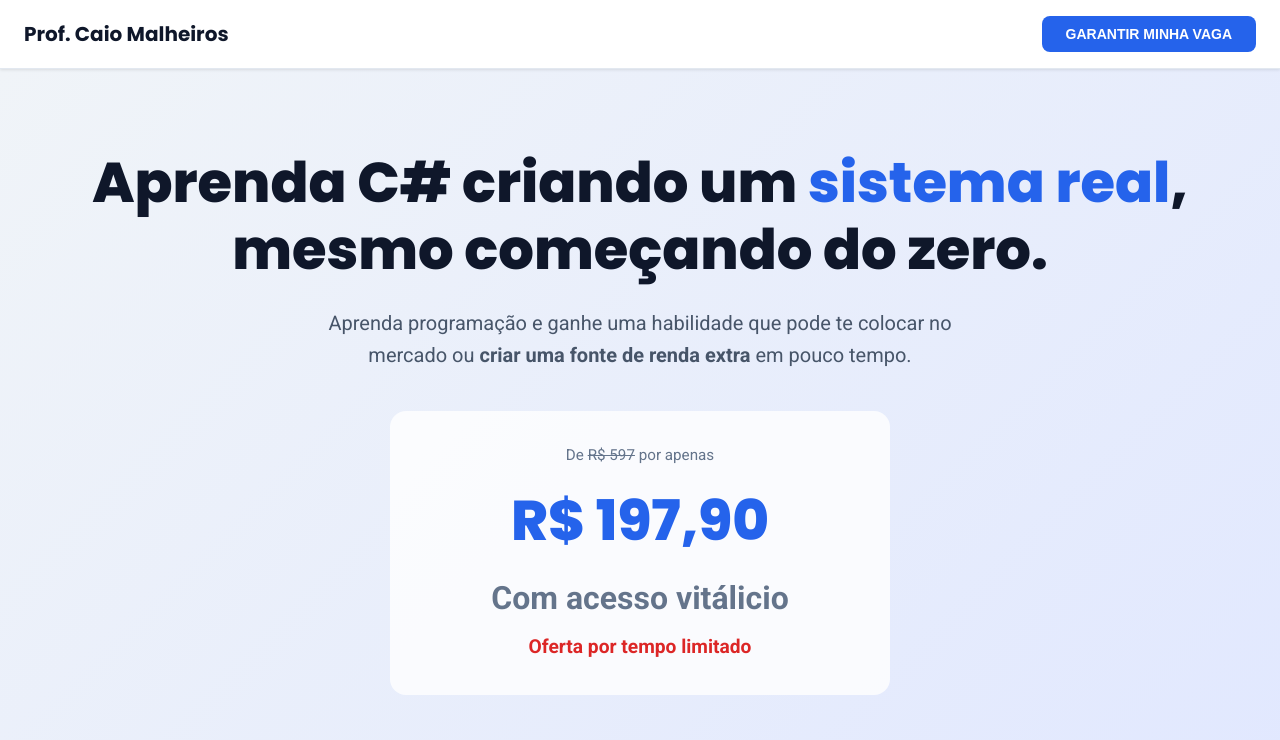
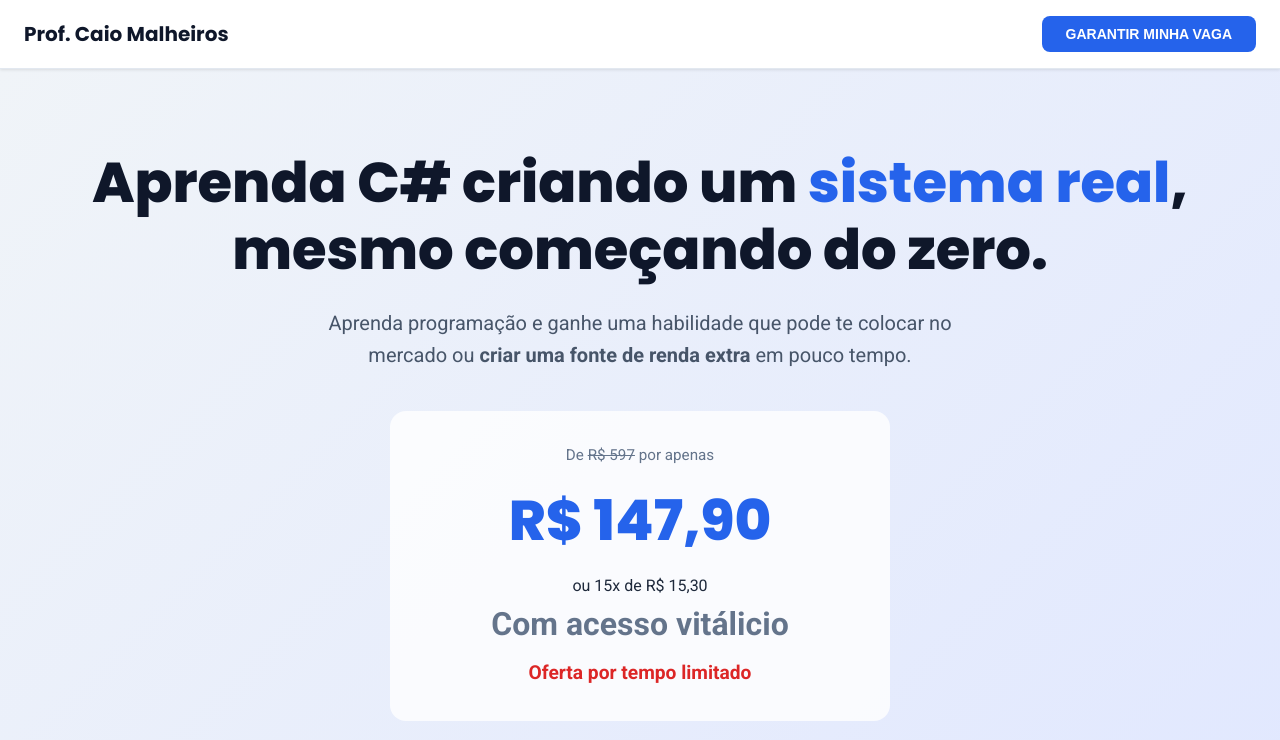
Before and after one commit to caiomduarte/caiomduarte.github.io, a plain HTML site: page index.html in a window 1280 px wide. Shown: the top 740 px of the page. Drawn offline with Linux system fonts and the light colour scheme.

Commit message:
ajustando preço

```diff
--- a/index.html
+++ b/index.html
@@ -970,7 +970,8 @@
 
             <div class="price-section">
                 <p class="original-price">De <span class="strikethrough">R$ 597</span> por apenas</p>
-                <p class="final-price">R$ 197,90</p>
+                <p class="final-price">R$ 147,90</p>
+                  <span>ou 15x de R$ 15,30</span>
                 <p class="vitalicio">Com acesso vitálicio</p>
 
                 <p class="offer-text">Oferta por tempo limitado</p>
```
